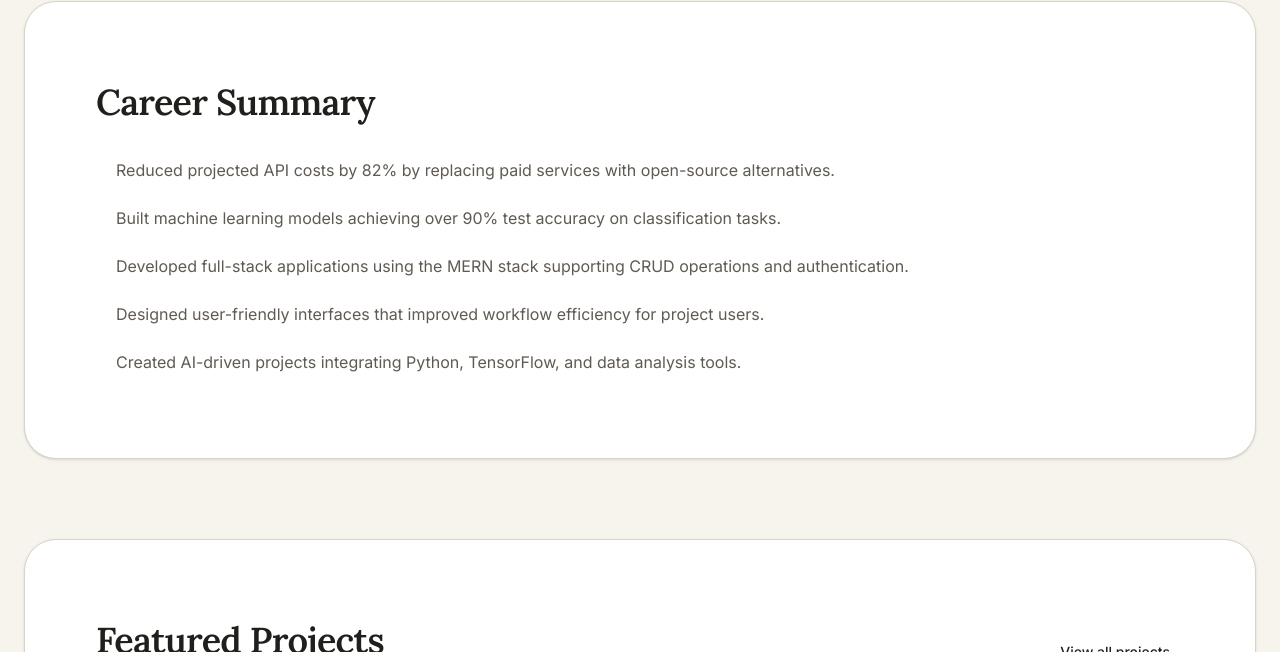
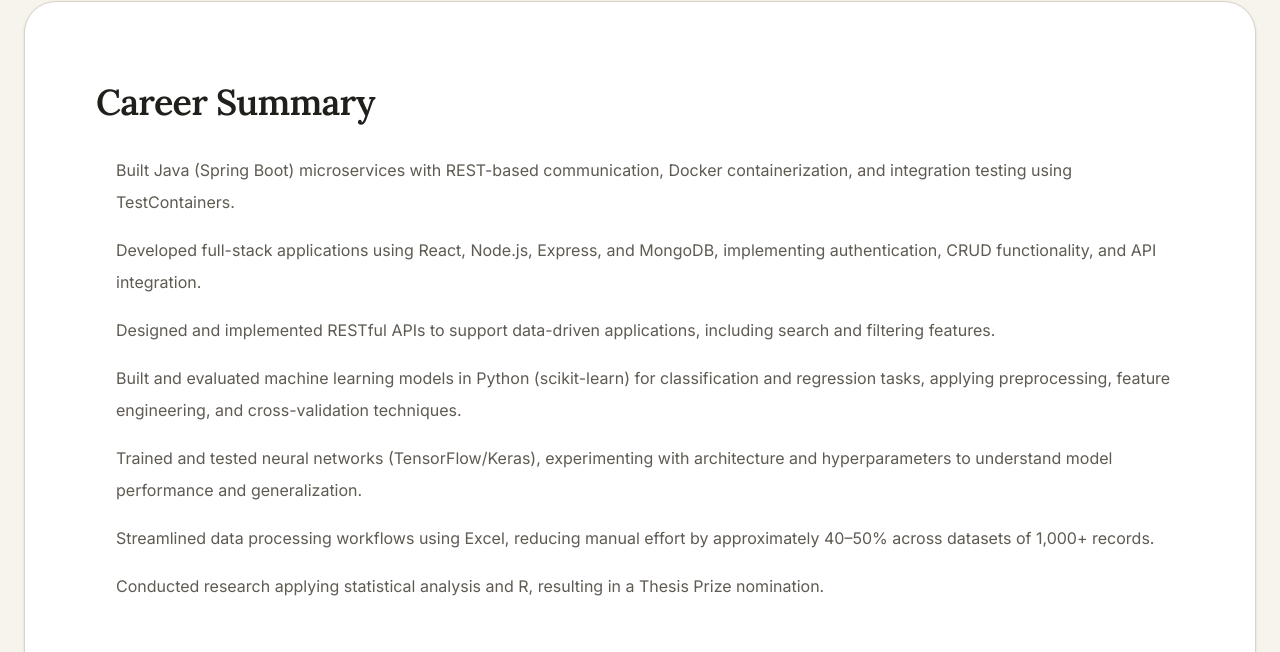
Before and after one commit to PennyAhlstrom/my-portfolio, a Next.js app: page / in a window 1280 px wide. Shown: the part 913-1565 px from the top of the page. Built offline with nearby package versions, Linux system fonts and the light colour scheme.

Commit message:
update career summary bullet points

```diff
--- a/components/home/CareerSummary.tsx
+++ b/components/home/CareerSummary.tsx
@@ -10,29 +10,41 @@
         <SectionHeader>Career Summary</SectionHeader>
 
         <ul className="mt-8 space-y-4 pl-5 marker:text-muted">
+
           <Text as="li" className="text-muted">
-            Reduced projected API costs by 82% by replacing paid services with
-            open-source alternatives.
+            Built Java (Spring Boot) microservices with REST-based communication,
+            Docker containerization, and integration testing using TestContainers.
           </Text>
 
           <Text as="li" className="text-muted">
-            Built machine learning models achieving over 90% test accuracy on
-            classification tasks.
+           Developed full-stack applications using React, Node.js, Express, and MongoDB,
+           implementing authentication, CRUD functionality, and API integration.
           </Text>
 
           <Text as="li" className="text-muted">
-            Developed full-stack applications using the MERN stack supporting
-            CRUD operations and authentication.
+            Designed and implemented RESTful APIs to support data-driven applications,
+            including search and filtering features.
+          </Text>
+
+            <Text as="li" className="text-muted">
+            Built and evaluated machine learning models in Python (scikit-learn)
+            for classification and regression tasks, applying preprocessing,
+            feature engineering, and cross-validation techniques.
+          </Text>
+
+            <Text as="li" className="text-muted">
+            Trained and tested neural networks (TensorFlow/Keras),
+            experimenting with architecture and hyperparameters to understand model performance and generalization.
           </Text>
 
           <Text as="li" className="text-muted">
-            Designed user-friendly interfaces that improved workflow efficiency
-            for project users.
+            Streamlined data processing workflows using Excel,
+            reducing manual effort by approximately 40–50% across datasets of 1,000+ records.
           </Text>
 
           <Text as="li" className="text-muted">
-            Created AI-driven projects integrating Python, TensorFlow, and data
-            analysis tools.
+            Conducted research applying statistical analysis and R,
+            resulting in a Thesis Prize nomination.
           </Text>
         </ul>
       </Container>
```
